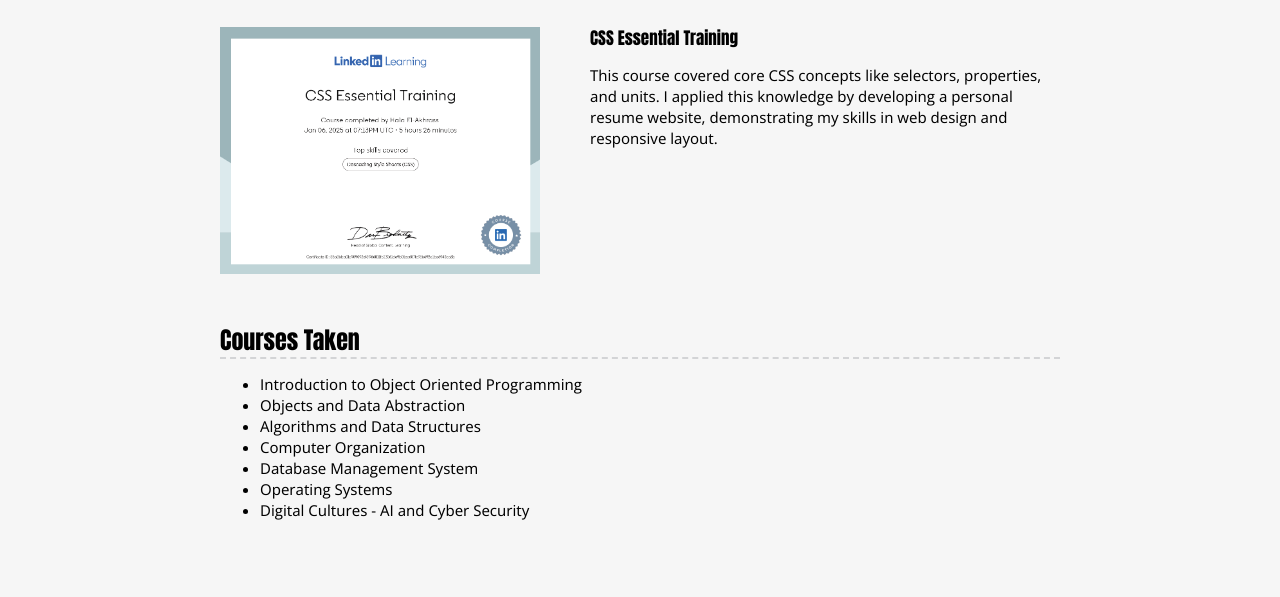
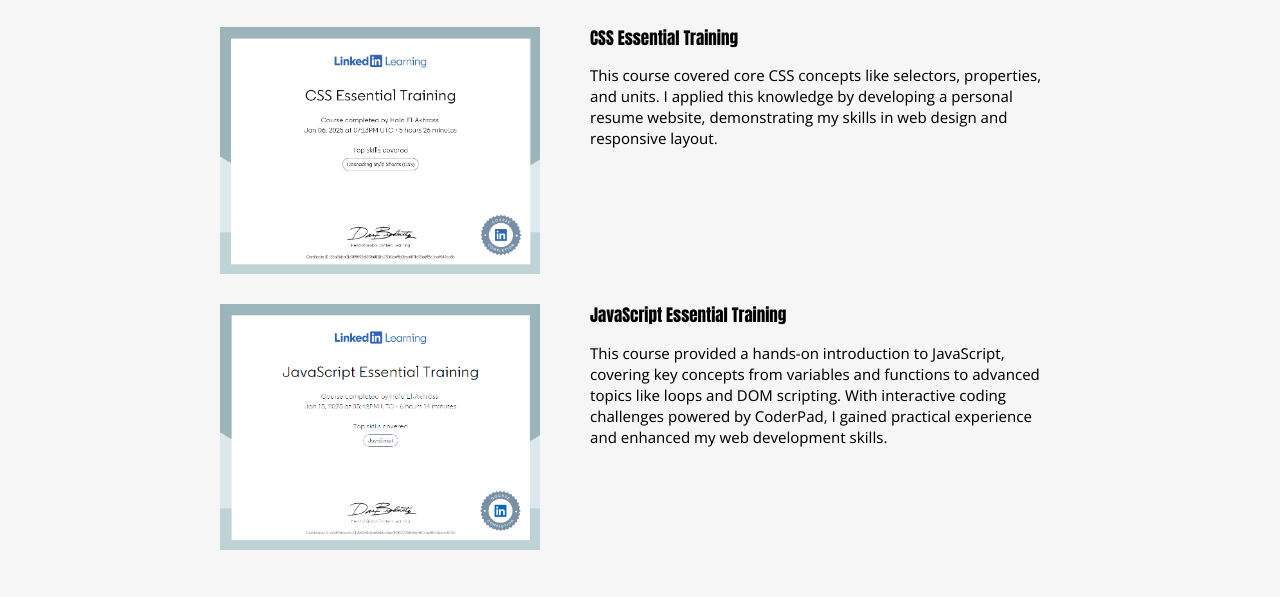
Before and after one commit to HalaAkh/myResume, a plain HTML site: page index.html in a window 1280 px wide. Shown: the part 2267-2864 px from the top of the page. Drawn offline with nearby package versions, Linux system fonts and the light colour scheme; a web font is replaced by a local one.

Commit message:
added a certificate, added a skill

```diff
--- a/index.html
+++ b/index.html
@@ -44,7 +44,7 @@
 
           <p>
             <ul>
-            <li>Coding Skills in Python, Java, C, SQL, HTML and CSS </li>
+            <li>Coding Skills in Python, Java, C, SQL, HTML, CSS and JavaScript </li>
             <li>MYSQL and Netbeans </li>
             <li>Leadership of projects </li>
             <li>Critical Thinking </li>
@@ -120,6 +120,12 @@
             <p> This course covered core CSS concepts like selectors, properties, and units. I applied this knowledge by developing a personal resume website, demonstrating my skills in web design and responsive layout.</p>
           </section>
 
+          <section class="project-item">
+            <img src="./personal-site/images/Screenshot 2025-01-17 135011.png" alt="description of image">
+            <h6>JavaScript Essential Training</h6>
+            <p> This course provided a hands-on introduction to JavaScript, covering key concepts from variables and functions to advanced topics like loops and DOM scripting. With interactive coding challenges powered by CoderPad, I gained practical experience and enhanced my web development skills.</p>
+          </section>
+
         </div>
       </section>
 
```
Also changed, not shown: personal-site/images/Screenshot 2025-01-17 135011.png (added).
